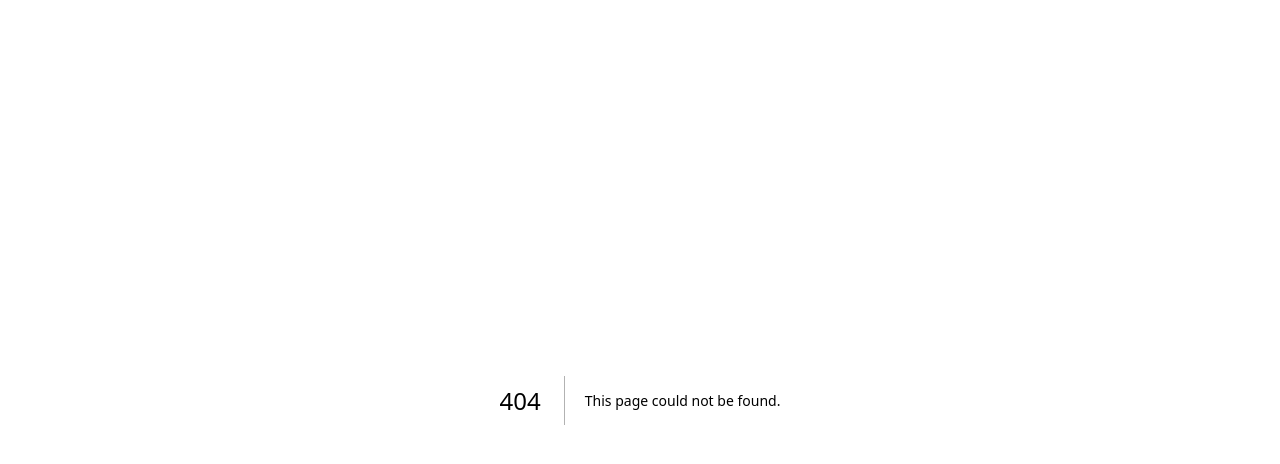
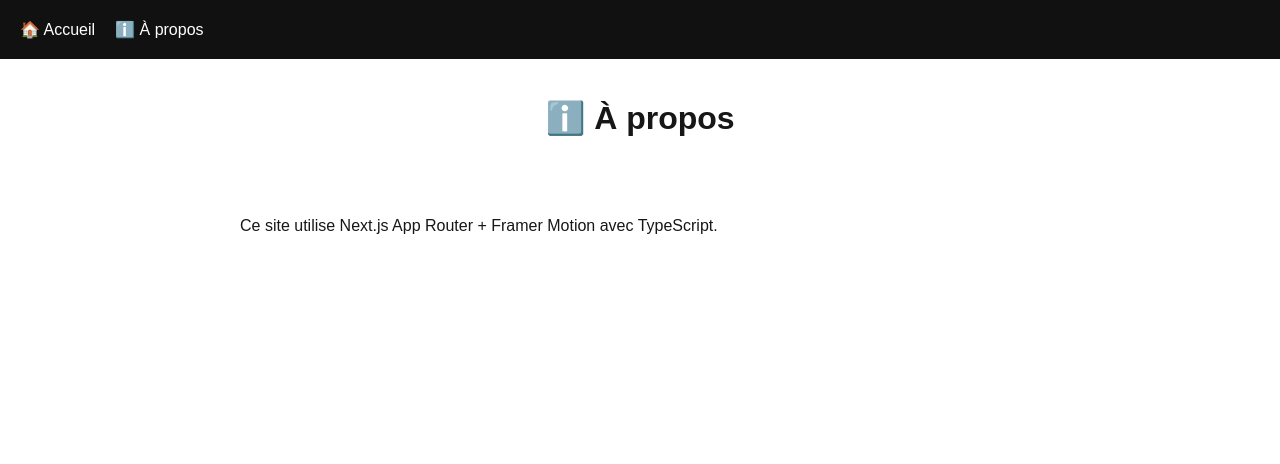
Before and after one commit to LuckyMarty/stud10, a Next.js app: page /about in a window 1280 px wide. Before the commit this address had no page. Shown: the top 464 px of the page. Built offline with nearby package versions, Linux system fonts and the light colour scheme.

Commit message:
🎉 First commit

```diff
--- /dev/null
+++ b/app/about/page.tsx
@@ -0,0 +1,20 @@
+import FadeInSection from "../../components/FadeInSection";
+
+export const metadata = {
+  title: "À propos - Site Animé",
+  description: "Découvrez qui nous sommes avec Next.js et Framer Motion."
+};
+
+export default function AboutPage() {
+  return (
+    <>
+      <header style={{ textAlign: "center", padding: "40px" }}>
+        <h1>ℹ️ À propos</h1>
+      </header>
+
+      <FadeInSection>
+        <p>Ce site utilise Next.js App Router + Framer Motion avec TypeScript.</p>
+      </FadeInSection>
+    </>
+  );
+}
--- a/app/layout.tsx
+++ b/app/layout.tsx
@@ -1,31 +1,30 @@
-import type { Metadata } from "next";
-import { Geist, Geist_Mono } from "next/font/google";
+"use client";
+
 import "./globals.css";
+import { ReactNode } from "react";
+import { AnimatePresence, motion } from "framer-motion";
+import { usePathname } from "next/navigation";
+import NavBar from "../components/NavBar";
 
-const geistSans = Geist({
-  variable: "--font-geist-sans",
-  subsets: ["latin"],
-});
+export default function RootLayout({ children }: { children: ReactNode }) {
+  const pathname = usePathname();
 
-const geistMono = Geist_Mono({
-  variable: "--font-geist-mono",
-  subsets: ["latin"],
-});
-
-export const metadata: Metadata = {
-  title: "Create Next App",
-  description: "Generated by create next app",
-};
-
-export default function RootLayout({
-  children,
-}: Readonly<{
-  children: React.ReactNode;
-}>) {
   return (
-    <html lang="en">
-      <body className={`${geistSans.variable} ${geistMono.variable}`}>
-        {children}
+    <html lang="fr">
+      <body>
+        <NavBar />
+        <AnimatePresence mode="wait">
+          <motion.div
+            key={pathname}
+            initial={{ opacity: 0, y: 10 }}
+            animate={{ opacity: 1, y: 0 }}
+            exit={{ opacity: 0, y: -10 }}
+            transition={{ duration: 0.4 }}
+            style={{ maxWidth: "800px", margin: "0 auto" }}
+          >
+            {children}
+          </motion.div>
+        </AnimatePresence>
       </body>
     </html>
   );
--- /dev/null
+++ b/components/FadeInSection.tsx
@@ -0,0 +1,22 @@
+"use client";
+
+import { motion } from "framer-motion";
+import { FC, ReactNode } from "react";
+
+interface FadeInSectionProps {
+  children: ReactNode;
+}
+
+const FadeInSection: FC<FadeInSectionProps> = ({ children }) => (
+  <motion.div
+    initial={{ opacity: 0, y: 20 }}
+    whileInView={{ opacity: 1, y: 0 }}
+    transition={{ duration: 0.6 }}
+    viewport={{ once: true, amount: 0.2 }}
+    style={{ padding: "40px 0" }}
+  >
+    {children}
+  </motion.div>
+);
+
+export default FadeInSection;
--- /dev/null
+++ b/components/NavBar.tsx
@@ -0,0 +1,12 @@
+"use client";
+
+import Link from "next/link";
+
+export default function NavBar() {
+  return (
+    <nav style={{ display: "flex", gap: "20px", padding: "20px", background: "#111", color: "#fff" }}>
+      <Link href="/">🏠 Accueil</Link>
+      <Link href="/about">ℹ️ À propos</Link>
+    </nav>
+  );
+}
--- /dev/null
+++ b/styles/globals.css
@@ -0,0 +1,13 @@
+body {
+  margin: 0;
+  font-family: Arial, sans-serif;
+  background: #fafafa;
+  color: #333;
+}
+a {
+  color: #61dafb;
+  text-decoration: none;
+}
+a:hover {
+  text-decoration: underline;
+}
```
Also changed, not shown: app/page.tsx (+21 -90 lines), components/Layout.tsx (added, +18 -0 lines), components/SEOHead.tsx (added, +19 -0 lines), package.json (+5 -4 lines), 1 other file (tests, documents, lock files or other folders).
